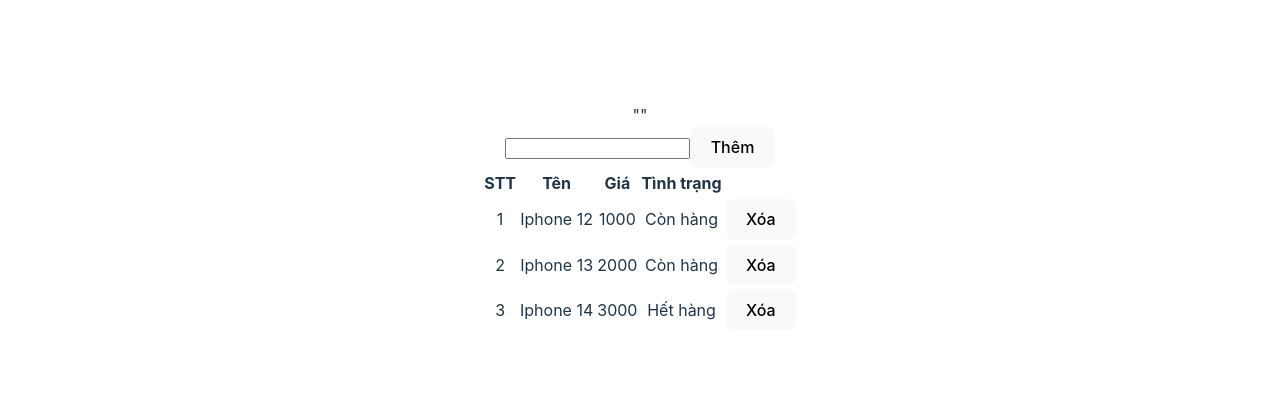
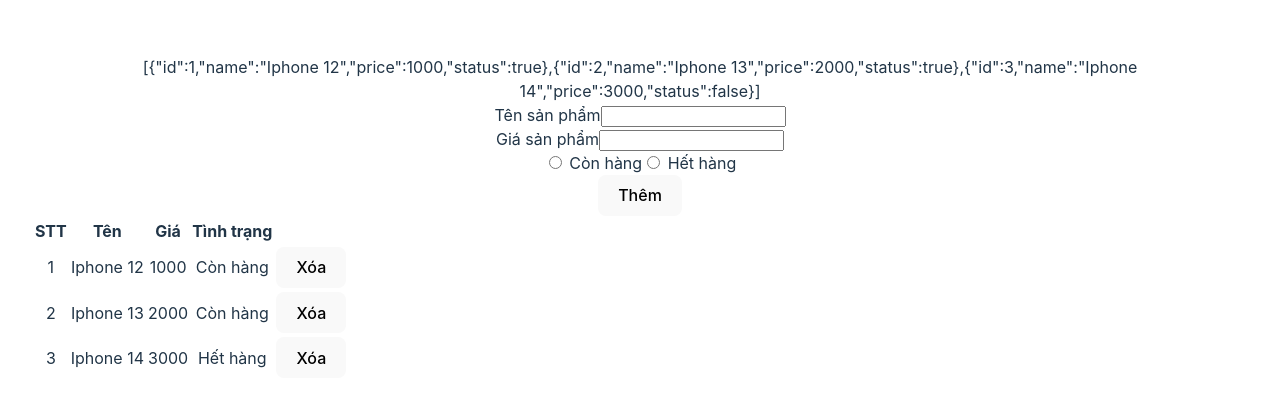
Before and after one commit to datlt2306/FPL-WEB501, a React (Vite) app: page / in a window 1280 px wide. Shown: the part 182-588 px from the top of the page. Built offline with nearby package versions, Linux system fonts and the light colour scheme.

Commit message:
WD19201 - Buổi 11

```diff
--- a/src/App.jsx
+++ b/src/App.jsx
@@ -2,7 +2,7 @@
 import "./App.css";
 
 function App() {
-    const [valueInput, setValueInput] = useState("");
+    const [product, setProduct] = useState({});
     const [products, setProducts] = useState([
         { id: 1, name: "Iphone 12", price: 1000, status: true }, // item = 0
         { id: 2, name: "Iphone 13", price: 2000, status: true }, // item = 1
@@ -17,17 +17,31 @@
 
     const onSubmit = (e) => {
         e.preventDefault();
-        if (!valueInput) return;
-        setProducts([
-            ...products,
-            { id: products.length + 1, name: valueInput, price: 3000, status: false },
-        ]);
+        if (!product) return;
+        setProducts([...products, { id: products.length + 1, ...product }]);
+    };
+
+    const onChange = (e) => {
+        const { name, value } = e.target;
+        setProduct({ ...product, [name]: value });
     };
     return (
         <>
-            {JSON.stringify(valueInput)}
+            {JSON.stringify(products)}
             <form onSubmit={onSubmit}>
-                <input type="text" onChange={(e) => setValueInput(e.target.value)} />
+                <div>
+                    <label htmlFor="">Tên sản phẩm</label>
+                    <input type="text" name="name" onChange={onChange} />
+                </div>
+                <div>
+                    <label htmlFor="">Giá sản phẩm</label>
+                    <input type="number" name="price" onChange={onChange} />
+                </div>
+                <div>
+                    <input type="radio" name="status" value={true} onChange={onChange} /> Còn hàng
+                    <input type="radio" name="status" value={false} onChange={onChange} /> Hết hàng
+                </div>
+
                 <button>Thêm</button>
             </form>
             <table>
@@ -71,3 +85,12 @@
  * B2: Lấy giá trị từ input
  * B3: Thêm sản phẩm mới vào mảng products
  */
+
+/**
+ * B1: Tạo các input control
+ * B2: set name cho input control và sự kiện onChange cho từng control
+ * B3: Tạo hàm onChange để lấy giá trị từ input control
+ * B4: Sử dụng cú pháp computed property name để lấy giá trị từ input control
+ * B5: set giá trị cho state product
+ * B6: Sử dụng state product để thêm sản phẩm mới vào mảng products
+ */
```
